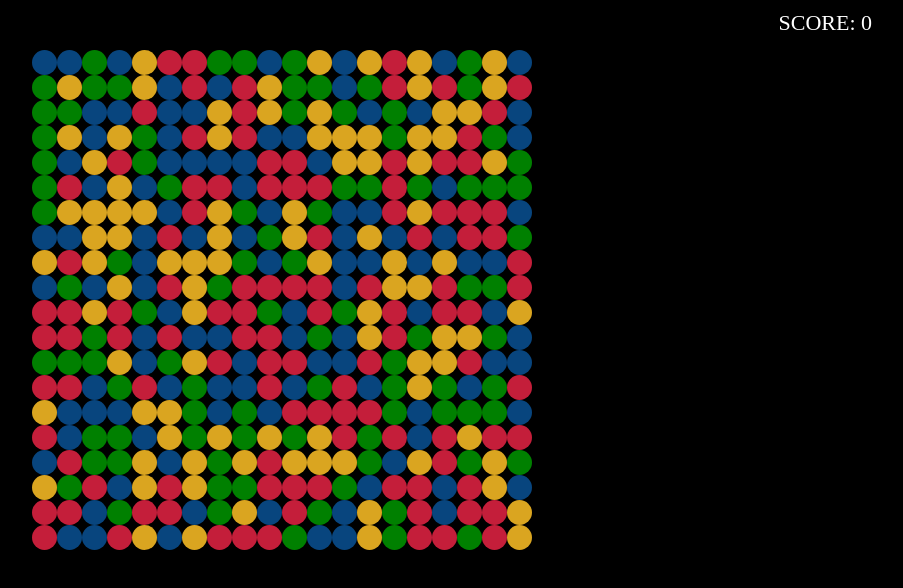
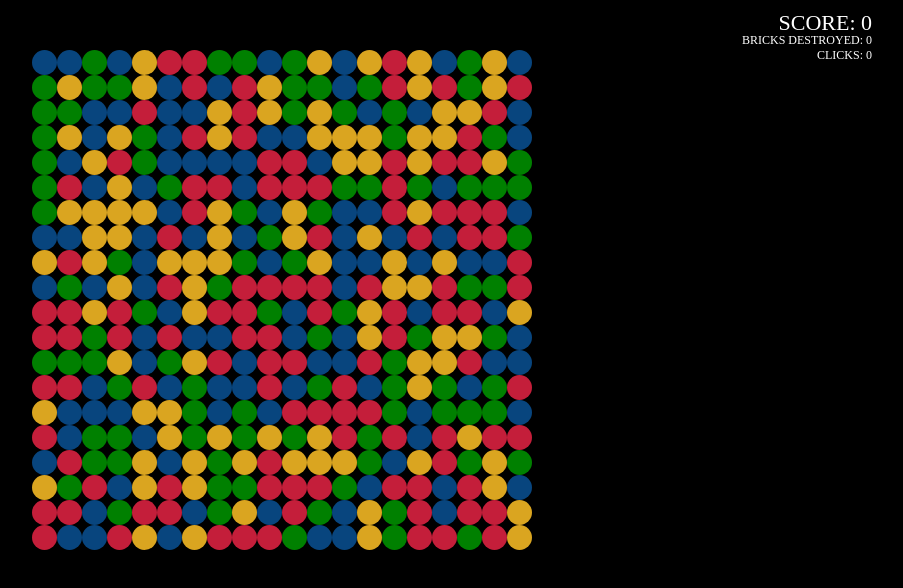
Before and after one commit to crusat/clickthemall, a plain HTML site: page index.html in a window 1280 px wide. Shown: the whole page, without its empty margins (358-1261 px from the left). Drawn offline with Linux system fonts and the light colour scheme.

Commit message:
css, js, html

```diff
--- a/css/style.css
+++ b/css/style.css
@@ -13,6 +13,20 @@ body { margin: 0; }
     position: absolute;
     right: 50px;
     top: 10px;
+}
+#bricks-destroyed-div {
+    color: white;
+    font-size: 12px;
+    position: absolute;
+    right: 50px;
+    top: 33px;
+}
+#clicks-div {
+    color: white;
+    font-size: 12px;
+    position: absolute;
+    right: 50px;
+    top: 48px;
 }
 
 /* ball form */
--- a/index.html
+++ b/index.html
@@ -9,16 +9,21 @@
 <body>
     <div id="src"></div>
     <div id="score-div">SCORE: <span id="score">0</span></div>
+    <div id="bricks-destroyed-div">BRICKS DESTROYED: <span id="bricks-destroyed">0</span></div>
+    <div id="clicks-div">CLICKS: <span id="clicks">0</span></div>
 <script>
     // Привязываем события ко всем элементам
     $('.gamebrick').live('click', function() {
         var $this = $(this);
+        clicks += 1;
+        $('#clicks').text(clicks);
         if ((!$this.hasClass('white'))&&(!$this.hasClass('heart-white'))) {
             var x = $this.attr('data-x');
             var y = $this.attr('data-y');
             var col = gameField[y][x];
             var arr = deleteFromGF(gameField, x, y, col, 0);
             gameField = arr['gf'];
+            bricks_destroyed += arr['currcount'];
             score += calcScore(arr['currcount']);
             document.getElementById('src').innerHTML = render(gameField, colors, 'ball', sizeX, sizeY);
             $('.remove').fadeOut(200);
@@ -34,6 +39,7 @@
                 document.getElementById('src').innerHTML = render(gameField, colors, 'ball', sizeX, sizeY);
             }, 250);
             $('#score').text(score);
+            $('#bricks-destroyed').text(bricks_destroyed);
         }
     });
 
@@ -44,6 +50,8 @@
     var sizeX = 25;//50;
     var sizeY = 25;//45;
     var score = 0;
+    var bricks_destroyed = 0;
+    var clicks = 0;
     var src_width = sizeX * gamefield_width;
     $('#src').css('width', src_width+'px');
     var colors = ['white', 'green', 'red', 'yellow', 'blue'];
```
